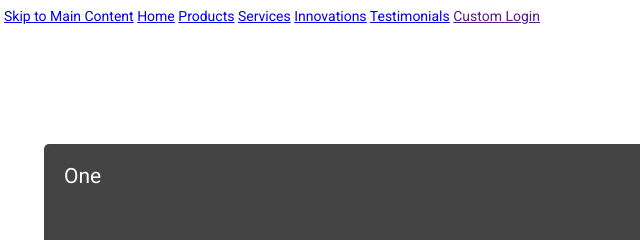
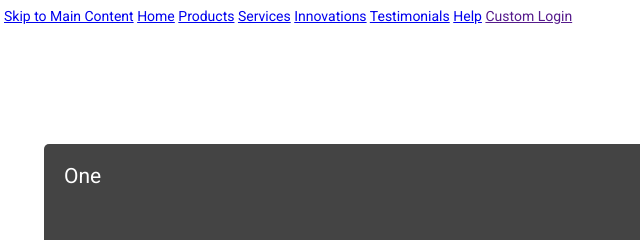
Before and after one commit to livecomponents/page-header, a website: page index.html in a window 1280 px wide. Shown: the top 240 px of the page, 4-644 px from the left. Drawn offline with Linux system fonts and the light colour scheme.

Commit message:
fixes test demo

```diff
--- a/index.html
+++ b/index.html
@@ -67,6 +67,7 @@
     <a slot="ph:link-3" href="https://www.example.com/services">Services</a>
     <a slot="ph:link-4" href="https://www.example.com/innovations">Innovations</a>
     <a slot="ph:link-5" href="https://www.example.com/testimonials">Testimonials</a>
+    <a slot="ph:link-6" href="https://support.example.com/">Help</a>
     <a href="" slot="ph:custom-signin">Custom Login</a>
   </page-header>
   <!-- END: <page-header /> -->
```
Also changed, not shown: 1 other file.
